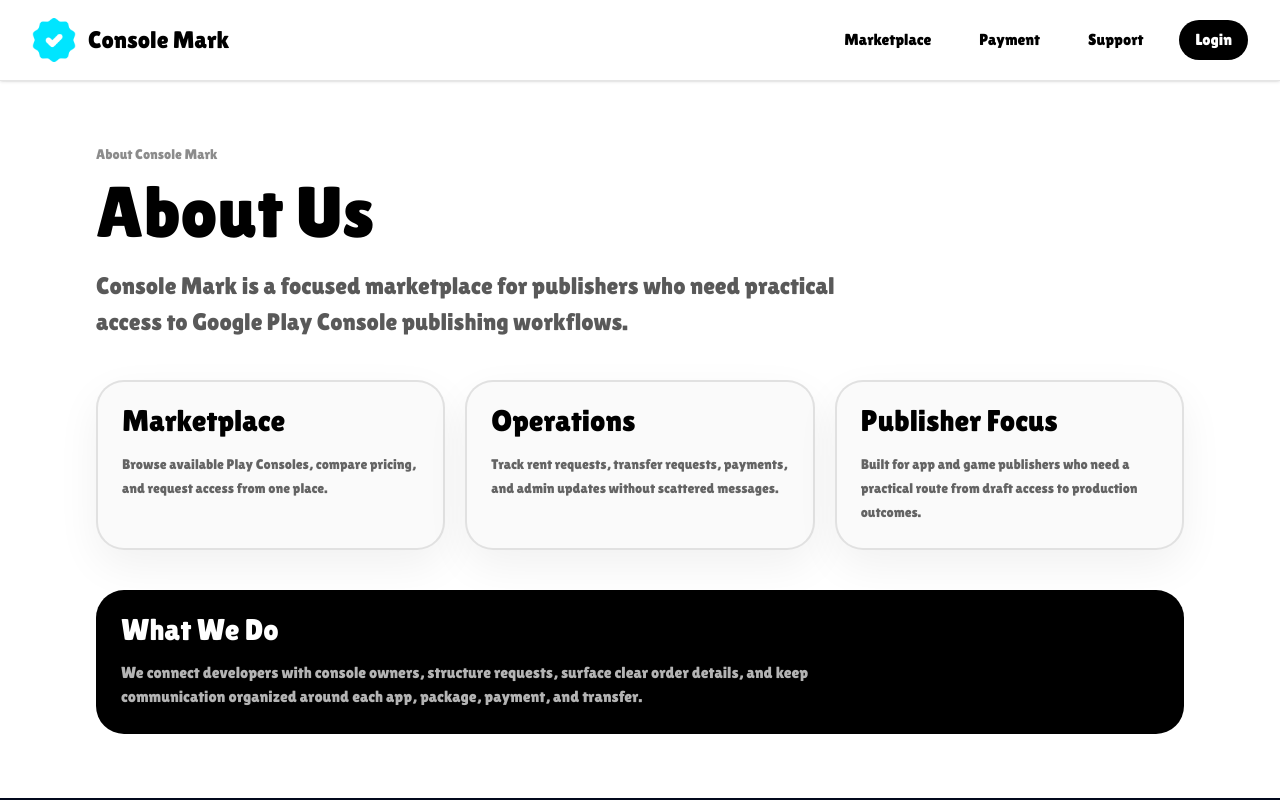
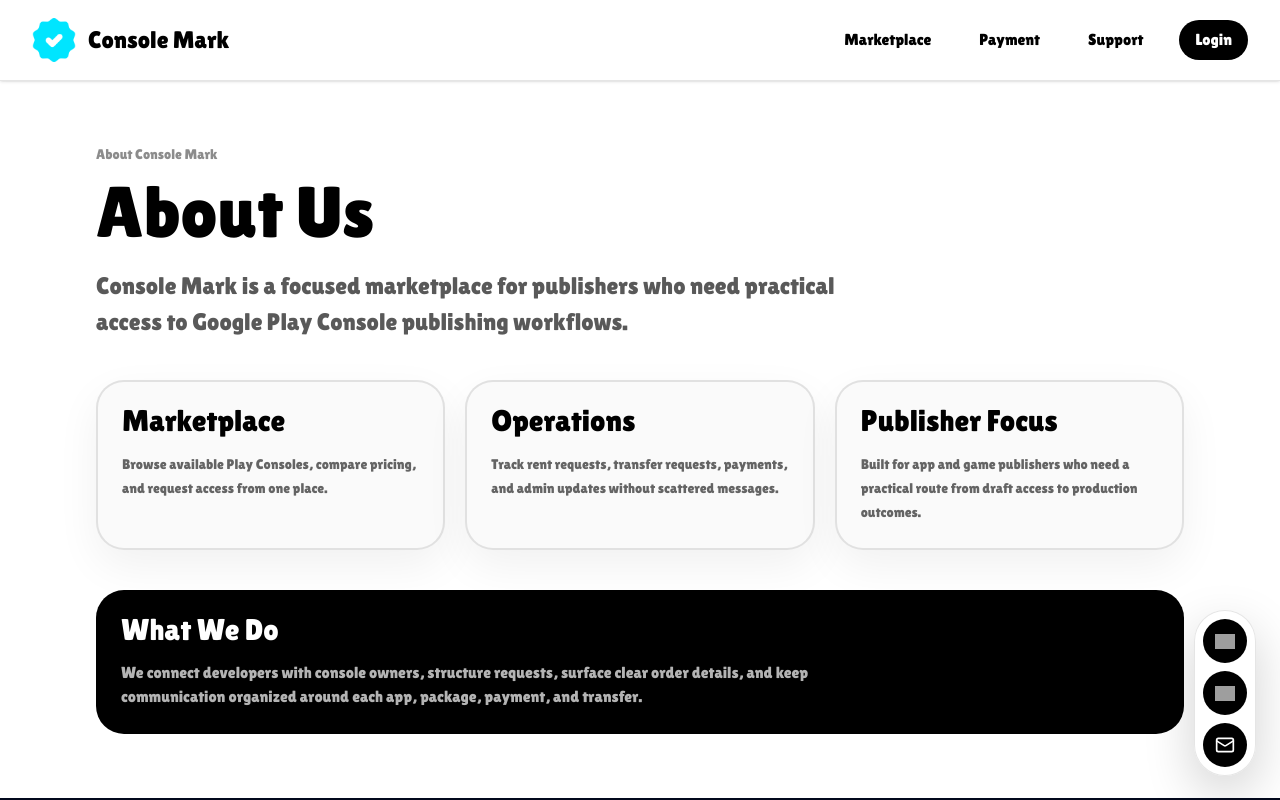
Before and after one commit to KHADERDEV/consolemark-com, a Next.js app: page /about-us in a window 1280 px wide. Shown: the top 800 px of the page. Built offline with nearby package versions, Linux system fonts and the light colour scheme; no server answers; grey boxes are pictures that could not be loaded.

Commit message:
feat: add FloatingContactWidget to Home, Profile, Rent Marketplace, and PublicPageShell components

```diff
--- a/src/app/page.tsx
+++ b/src/app/page.tsx
@@ -3,6 +3,7 @@ import { SiteNavbar } from "@/components/layout/site-navbar";
 import { HeroSection } from "@/components/sections/hero-section";
 import { MarketplaceCtaSection } from "@/components/sections/marketplace-cta-section";
 import { RentServicesSection } from "@/components/sections/rent-services-section";
+import { FloatingContactWidget } from "@/components/support/floating-contact-widget";
 
 export default function Home() {
   return (
@@ -12,6 +13,7 @@ export default function Home() {
       <RentServicesSection />
       <MarketplaceCtaSection />
       <SiteFooter />
+      <FloatingContactWidget />
     </main>
   );
 }
--- a/src/app/profile/page.tsx
+++ b/src/app/profile/page.tsx
@@ -2,6 +2,7 @@ import { redirect } from "next/navigation";
 import { LinkGoogleButton } from "@/app/profile/link-google-button";
 import { ProfileEditor } from "@/app/profile/profile-editor";
 import { SiteNavbar } from "@/components/layout/site-navbar";
+import { FloatingContactWidget } from "@/components/support/floating-contact-widget";
 import { getUserProfile } from "@/lib/rent-requests";
 import { createClient } from "@/lib/supabase/server";
 
@@ -104,6 +105,7 @@ export default async function ProfilePage() {
           )}
         </div>
       </section>
+      <FloatingContactWidget />
     </main>
   );
 }
--- a/src/app/rent-marketplace/page.tsx
+++ b/src/app/rent-marketplace/page.tsx
@@ -2,6 +2,7 @@ import { SiteFooter } from "@/components/layout/site-footer";
 import { SiteNavbar } from "@/components/layout/site-navbar";
 import { RentConsoleCard } from "@/components/marketplace/rent-console-card";
 import { RentMarketplaceFilters } from "@/components/marketplace/rent-marketplace-filters";
+import { FloatingContactWidget } from "@/components/support/floating-contact-widget";
 import { PagePagination } from "@/components/ui/page-pagination";
 import { getPageValue } from "@/lib/pagination";
 import {
@@ -226,6 +227,7 @@ export default async function RentMarketplacePage({
         </div>
       </section>
       <SiteFooter />
+      <FloatingContactWidget />
     </main>
   );
 }
--- a/src/components/layout/public-page-shell.tsx
+++ b/src/components/layout/public-page-shell.tsx
@@ -2,6 +2,7 @@ import type React from "react";
 
 import { SiteFooter } from "@/components/layout/site-footer";
 import { SiteNavbar } from "@/components/layout/site-navbar";
+import { FloatingContactWidget } from "@/components/support/floating-contact-widget";
 
 type PublicPageShellProps = {
   eyebrow: string;
@@ -43,6 +44,7 @@ export function PublicPageShell({
         {children}
       </section>
       <SiteFooter />
+      <FloatingContactWidget />
     </main>
   );
 }
```
